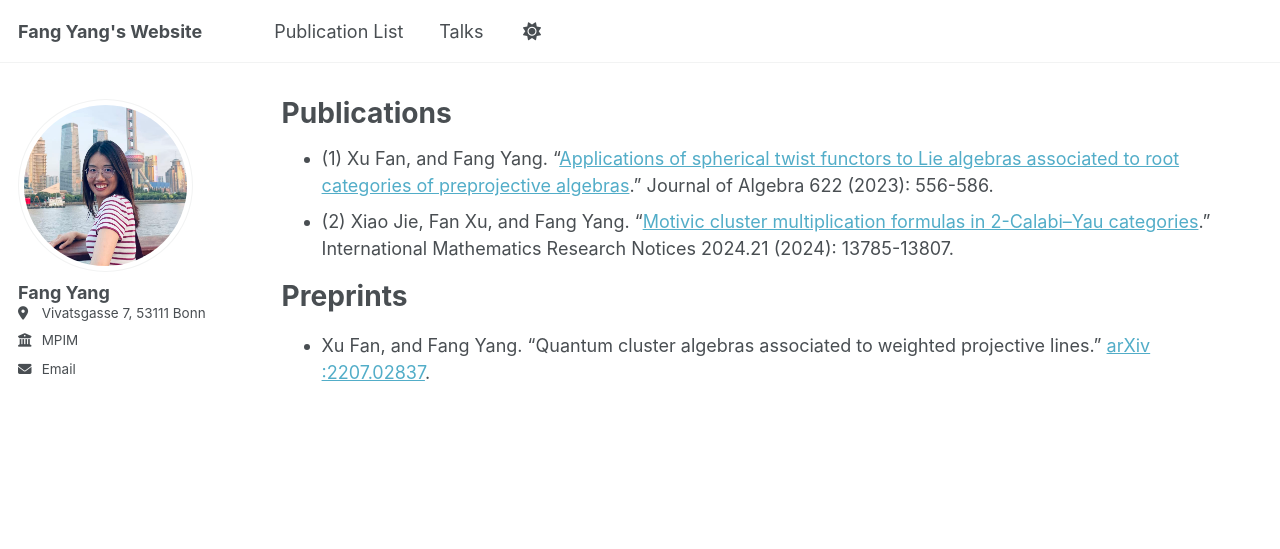
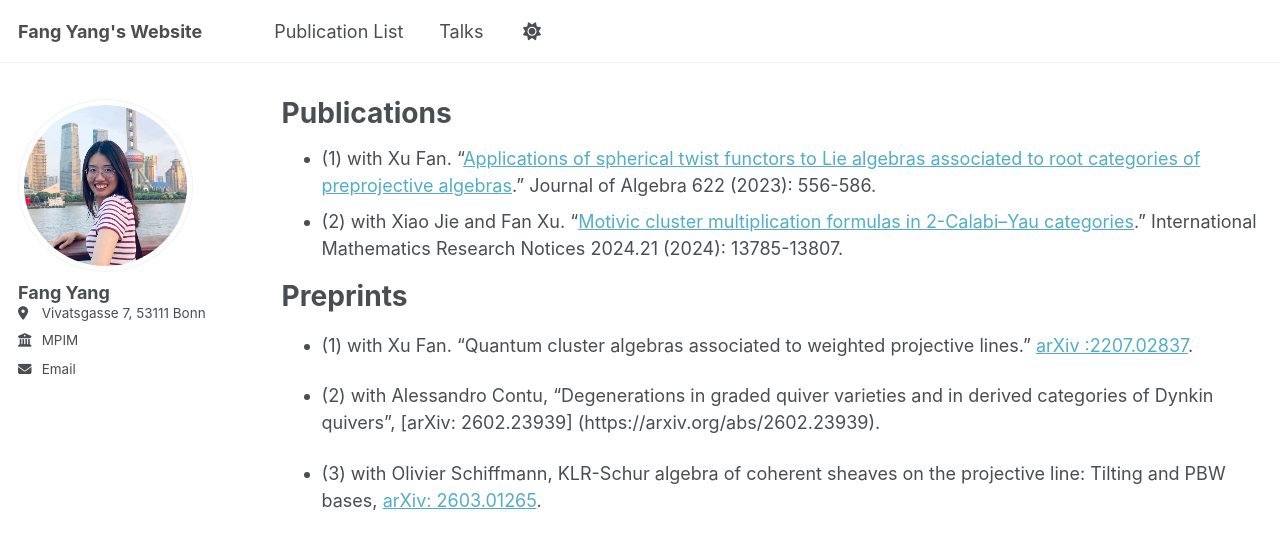
Before and after one commit to FangYang-math/FangYang-math.github.io, a Jekyll site: the page built from _pages/publications.md, in a window 1280 px wide. Shown: the top 549 px of the page. Built offline with Jekyll 4.4.1, drawn with Linux system fonts in a browser that asks for light colours.

Commit message:
Update publications.md

```diff
--- a/_pages/publications.md
+++ b/_pages/publications.md
@@ -6,11 +6,15 @@ author_profile: true
 redirect_from:
   - /publication.html
 ---
-* (1) Xu Fan, and Fang Yang. "[Applications of spherical twist functors to Lie algebras associated to root categories of preprojective algebras](https://doi.org/10.1016/j.jalgebra.2023.02.005)."
+* (1) with Xu Fan. "[Applications of spherical twist functors to Lie algebras associated to root categories of preprojective algebras](https://doi.org/10.1016/j.jalgebra.2023.02.005)."
 Journal of Algebra 622 (2023): 556-586.
-* (2) Xiao Jie, Fan Xu, and Fang Yang. "[Motivic cluster multiplication formulas in 2-Calabi–Yau categories]( https://doi.org/10.1093/imrn/rnae220)."
+* (2) with Xiao Jie and Fan Xu. "[Motivic cluster multiplication formulas in 2-Calabi–Yau categories]( https://doi.org/10.1093/imrn/rnae220)."
 International Mathematics Research Notices 2024.21 (2024): 13785-13807.
 
 Preprints
 ======
-* Xu Fan, and Fang Yang. "Quantum cluster algebras associated to weighted projective lines." [arXiv :2207.02837](https://arxiv.org/abs/2207.02837).
+* (1) with Xu Fan. "Quantum cluster algebras associated to weighted projective lines." [arXiv :2207.02837](https://arxiv.org/abs/2207.02837).
+
+* (2) with Alessandro Contu, "Degenerations in graded quiver varieties and in derived categories of Dynkin quivers", [arXiv: 2602.23939] (https://arxiv.org/abs/2602.23939).
+
+* (3) with Olivier Schiffmann, KLR-Schur algebra of coherent sheaves on the projective line: Tilting and PBW bases, [arXiv: 2603.01265](https://arxiv.org/abs/2603.01265).
```
